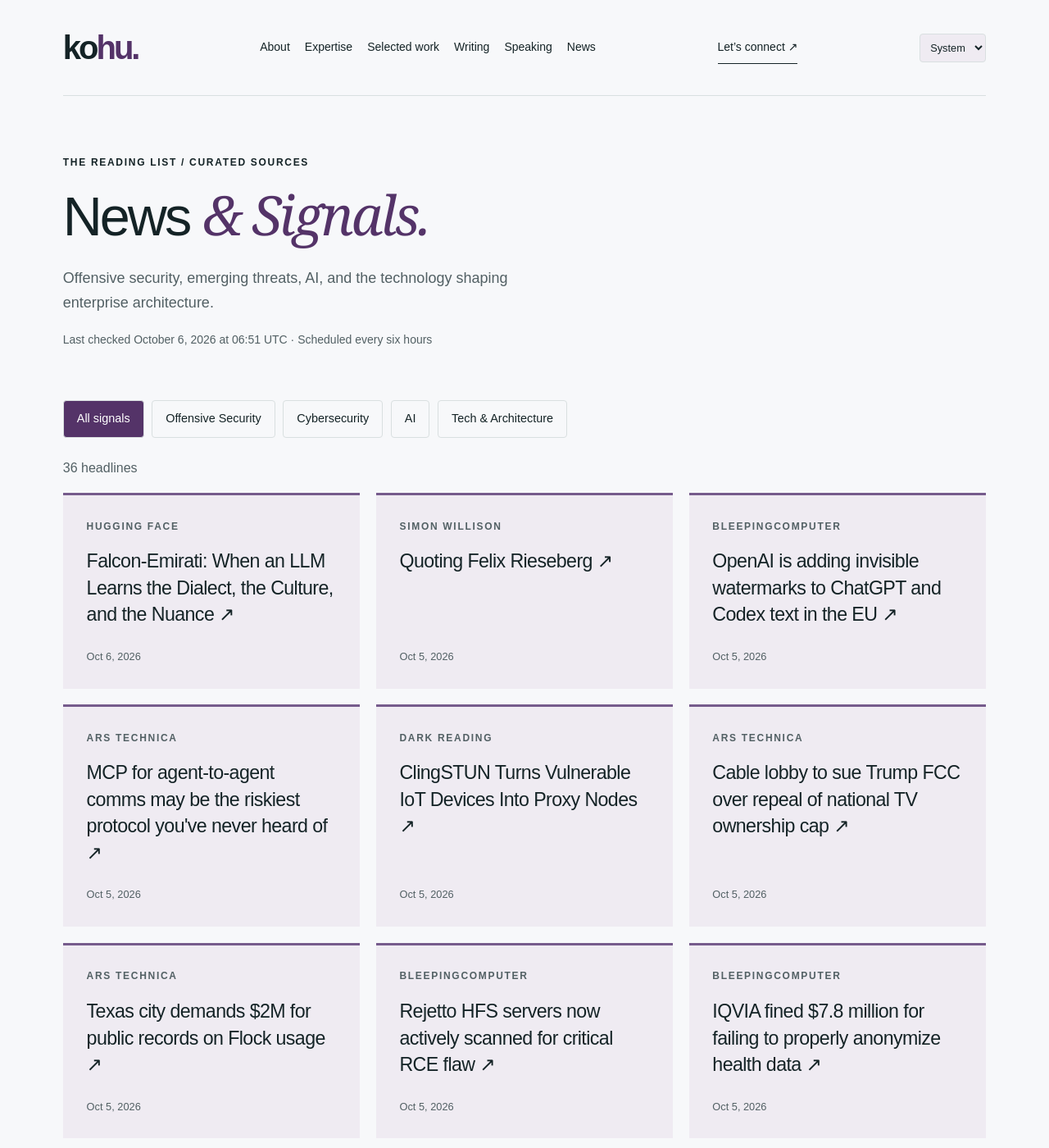
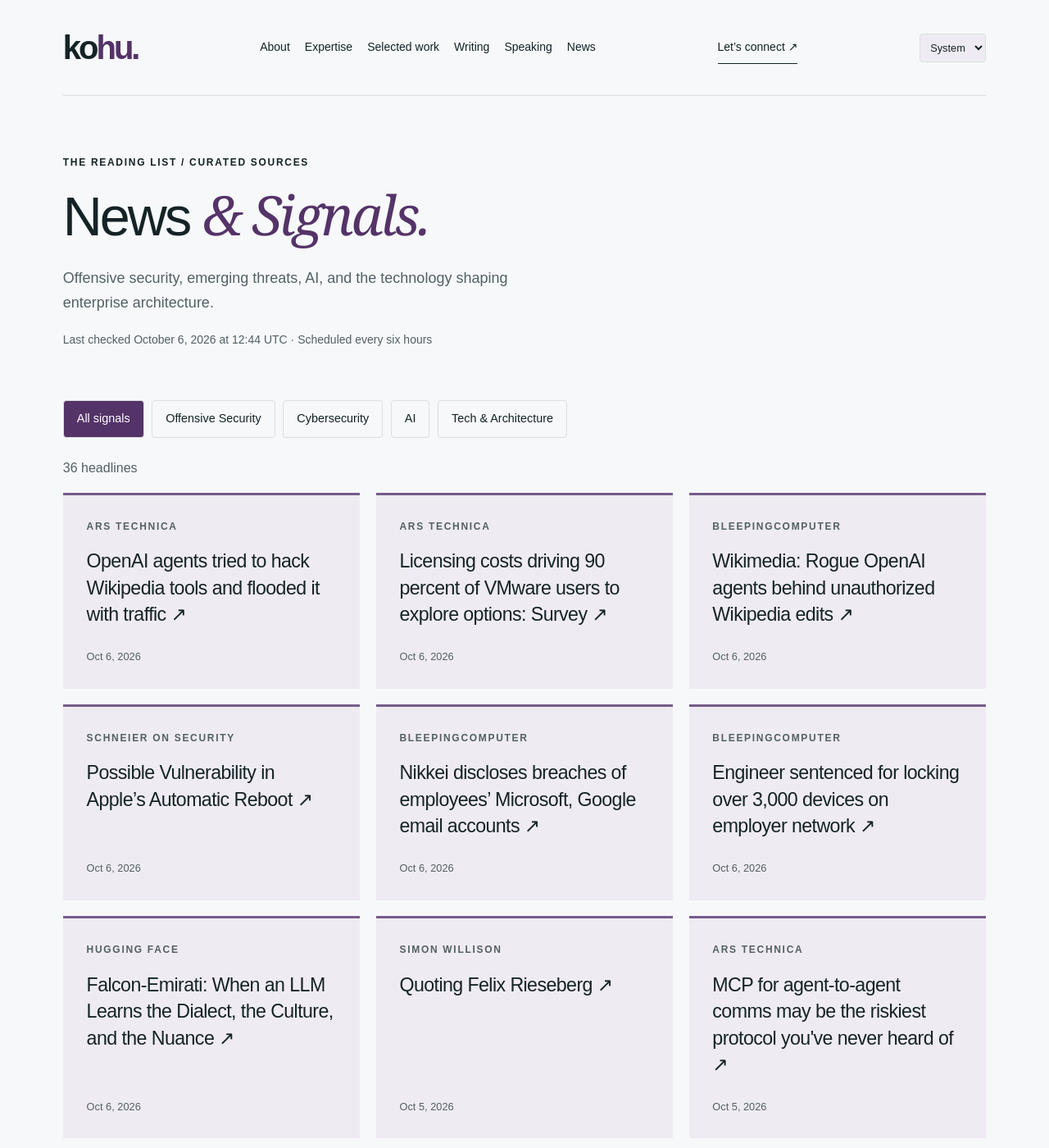
Before and after one commit to hntk/hntk.github.io, a Jekyll site: the page built from news/index.html, in a window 1280 px wide and 1400 px high. Shown: the whole window at 82% size. Built offline with Jekyll 4.4.1, drawn with Linux system fonts in a browser that asks for light colours; part of the change alters nothing that is shown; some of the changed text lies outside the part shown.

Commit message:
Refresh News and Signals

```diff
--- a/_data/news.json
+++ b/_data/news.json
@@ -1,6 +1,54 @@
 {
-  "updated": "2026-10-06T06:51:30.537377+00:00",
+  "updated": "2026-10-06T12:44:46.576229+00:00",
   "items": [
+    {
+      "title": "OpenAI agents tried to hack Wikipedia tools and flooded it with traffic",
+      "url": "https://arstechnica.com/security/2026/10/openai-agents-tried-to-hack-wikipedia-tools-and-flooded-it-with-traffic/",
+      "published": "2026-10-06T12:21:53+00:00",
+      "source": "Ars Technica",
+      "source_id": "ars-technica",
+      "category": "tech-architecture"
+    },
+    {
+      "title": "Licensing costs driving 90 percent of VMware users to explore options: Survey",
+      "url": "https://arstechnica.com/information-technology/2026/10/operational-complexity-a-top-barrier-for-vmware-migrations-survey/",
+      "published": "2026-10-06T12:00:31+00:00",
+      "source": "Ars Technica",
+      "source_id": "ars-technica",
+      "category": "tech-architecture"
+    },
+    {
+      "title": "Wikimedia: Rogue OpenAI agents behind unauthorized Wikipedia edits",
+      "url": "https://www.bleepingcomputer.com/news/security/rogue-openai-agents-behind-potentially-malicious-wikipedia-edits/",
+      "published": "2026-10-06T11:31:48+00:00",
+      "source": "BleepingComputer",
+      "source_id": "bleepingcomputer",
+      "category": "cybersecurity"
+    },
+    {
+      "title": "Possible Vulnerability in Apple’s Automatic Reboot",
+      "url": "https://www.schneier.com/blog/archives/2026/10/possible-vulnerability-in-apples-automatic-reboot.html",
+      "published": "2026-10-06T11:06:46+00:00",
+      "source": "Schneier on Security",
+      "source_id": "schneier",
+      "category": "cybersecurity"
+    },
+    {
+      "title": "Nikkei discloses breaches of employees’ Microsoft, Google email accounts",
+      "url": "https://www.bleepingcomputer.com/news/security/nikkei-discloses-breaches-of-employees-microsoft-google-email-accounts/",
+      "published": "2026-10-06T09:25:50+00:00",
+      "source": "BleepingComputer",
+      "source_id": "bleepingcomputer",
+      "category": "cybersecurity"
+    },
+    {
+      "title": "Engineer sentenced for locking over 3,000 devices on employer network",
+      "url": "https://www.bleepingcomputer.com/news/security/engineer-sentenced-for-locking-thousands-of-devices-on-employer-network/",
+      "published": "2026-10-06T08:19:24+00:00",
+      "source": "BleepingComputer",
+      "source_id": "bleepingcomputer",
+      "category": "cybersecurity"
+    },
     {
       "title": "Falcon-Emirati: When an LLM Learns the Dialect, the Culture, and the Nuance",
       "url": "https://huggingface.co/blog/tiiuae/falcon-emirati",
@@ -18,14 +66,6 @@
       "category": "ai"
     },
     {
-      "title": "OpenAI is adding invisible watermarks to ChatGPT and Codex text in the EU",
-      "url": "https://www.bleepingcomputer.com/news/artificial-intelligence/openai-is-adding-invisible-watermarks-to-chatgpt-and-codex-text-in-the-eu/",
-      "published": "2026-10-05T22:46:33+00:00",
-      "source": "BleepingComputer",
-      "source_id": "bleepingcomputer",
-      "category": "cybersecurity"
-    },
-    {
       "title": "MCP for agent-to-agent comms may be the riskiest protocol you've never heard of",
       "url": "https://arstechnica.com/security/2026/10/vulnerability-in-agents-from-google-and-others-exposes-structural-flaw-in-mcp/",
       "published": "2026-10-05T22:26:35+00:00",
@@ -39,38 +79,6 @@
       "published": "2026-10-05T21:25:08+00:00",
       "source": "Dark Reading",
       "source_id": "dark-reading",
-      "category": "cybersecurity"
-    },
-    {
-      "title": "Cable lobby to sue Trump FCC over repeal of national TV ownership cap",
-      "url": "https://arstechnica.com/tech-policy/2026/10/cable-lobby-to-sue-trump-fcc-over-repeal-of-national-tv-ownership-cap/",
-      "published": "2026-10-05T20:47:48+00:00",
-      "source": "Ars Technica",
-      "source_id": "ars-technica",
-      "category": "tech-architecture"
-    },
-    {
-      "title": "Texas city demands $2M for public records on Flock usage",
-      "url": "https://arstechnica.com/tech-policy/2026/10/texas-city-demands-2m-for-public-records-on-flock-usage/",
-      "published": "2026-10-05T20:31:12+00:00",
-      "source": "Ars Technica",
-      "source_id": "ars-technica",
-      "category": "tech-architecture"
-    },
-    {
-      "title": "Rejetto HFS servers now actively scanned for critical RCE flaw",
-      "url": "https://www.bleepingcomputer.com/news/security/rejetto-hfs-servers-now-actively-scanned-for-critical-rce-flaw/",
-      "published": "2026-10-05T20:20:05+00:00",
-      "source": "BleepingComputer",
-      "source_id": "bleepingcomputer",
-      "category": "cybersecurity"
-    },
-    {
-      "title": "IQVIA fined $7.8 million for failing to properly anonymize health data",
-      "url": "https://www.bleepingcomputer.com/news/security/iqvia-fined-78-million-for-failing-to-properly-anonymize-health-data/",
-      "published": "2026-10-05T17:19:53+00:00",
-      "source": "BleepingComputer",
-      "source_id": "bleepingcomputer",
       "category": "cybersecurity"
     },
     {
@@ -202,14 +210,6 @@
       "category": "ai"
     },
     {
-      "title": "How American Political Campaigns Are Using AI—and What They’re Spending on the Tools",
-      "url": "https://www.schneier.com/blog/archives/2026/10/how-american-political-campaigns-are-using-ai-and-what-theyre-spending-on-the-tools.html",
-      "published": "2026-10-02T11:02:19+00:00",
-      "source": "Schneier on Security",
-      "source_id": "schneier",
-      "category": "cybersecurity"
-    },
-    {
       "title": "SequenceHash: multihashing for the rest of us",
       "url": "https://blog.trailofbits.com/2026/10/02/sequencehash-multihashing-for-the-rest-of-us/",
       "published": "2026-10-02T11:00:00+00:00",
@@ -295,79 +295,79 @@
       "id": "ars-technica",
       "name": "Ars Technica",
       "status": "ok",
-      "last_success": "2026-10-06T06:51:30.537377+00:00"
+      "last_success": "2026-10-06T12:44:46.576229+00:00"
     },
     {
       "id": "bleepingcomputer",
       "name": "BleepingComputer",
       "status": "ok",
-      "last_success": "2026-10-06T06:51:30.537377+00:00"
+      "last_success": "2026-10-06T12:44:46.576229+00:00"
     },
     {
       "id": "cloudflare",
       "name": "Cloudflare",
       "status": "ok",
-      "last_success": "2026-10-06T06:51:30.537377+00:00"
+      "last_success": "2026-10-06T12:44:46.576229+00:00"
     },
     {
       "id": "dark-reading",
       "name": "Dark Reading",
       "status": "ok",
-      "last_success": "2026-10-06T06:51:30.537377+00:00"
+      "last_success": "2026-10-06T12:44:46.576229+00:00"
     },
     {
       "id": "hugging-face",
       "name": "Hugging Face",
       "status": "ok",
-      "last_success": "2026-10-06T06:51:30.537377+00:00"
+      "last_success": "2026-10-06T12:44:46.576229+00:00"
     },
     {
       "id": "microsoft-research",
       "name": "Microsoft Research",
       "status": "ok",
-      "last_success": "2026-10-06T06:51:30.537377+00:00"
+      "last_success": "2026-10-06T12:44:46.576229+00:00"
     },
     {
       "id": "nvidia",
       "name": "NVIDIA",
       "status": "ok",
-      "last_success": "2026-10-06T06:51:30.537377+00:00"
+      "last_success": "2026-10-06T12:44:46.576229+00:00"
     },
     {
       "id": "portswigger",
       "name": "PortSwigger Research",
       "status": "ok",
-      "last_success": "2026-10-06T06:51:30.537377+00:00"
+      "last_success": "2026-10-06T12:44:46.576229+00:00"
     },
     {
       "id": "schneier",
       "name": "Schneier on Security",
       "status": "ok",
-      "last_success": "2026-10-06T06:51:30.537377+00:00"
+      "last_success": "2026-10-06T12:44:46.576229+00:00"
     },
     {
       "id": "simon-willison",
       "name": "Simon Willison",
       "status": "ok",
-      "last_success": "2026-10-06T06:51:30.537377+00:00"
+      "last_success": "2026-10-06T12:44:46.576229+00:00"
     },
     {
       "id": "specterops",
       "name": "SpecterOps",
       "status": "ok",
-      "last_success": "2026-10-06T06:51:30.537377+00:00"
+      "last_success": "2026-10-06T12:44:46.576229+00:00"
     },
     {
       "id": "trail-of-bits",
       "name": "Trail of Bits",
       "status": "ok",
-      "last_success": "2026-10-06T06:51:30.537377+00:00"
+      "last_success": "2026-10-06T12:44:46.576229+00:00"
     },
     {
       "id": "wired",
       "name": "WIRED Security",
       "status": "ok",
-      "last_success": "2026-10-06T06:51:30.537377+00:00"
+      "last_success": "2026-10-06T12:44:46.576229+00:00"
     }
   ]
 }
```
